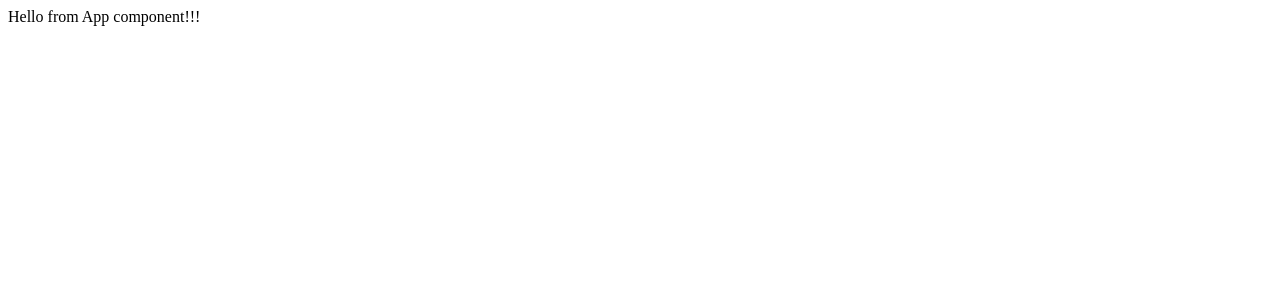
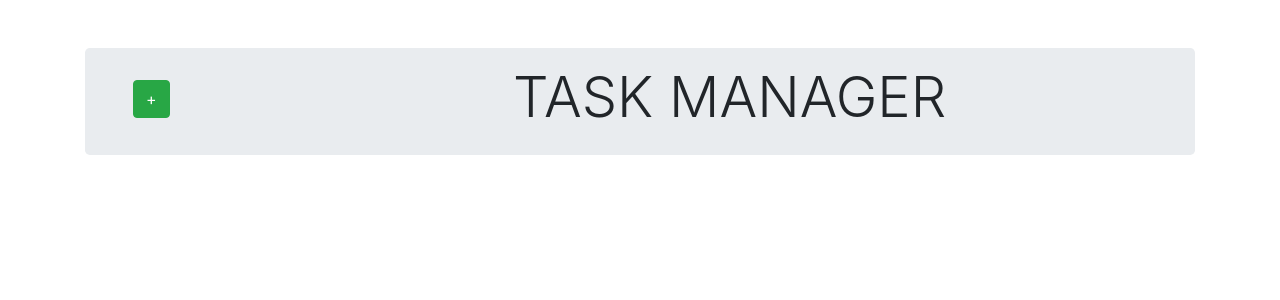
Before and after one commit to patrick204nqh/redux-manager-task, a React (Create React App) app: page / in a window 1280 px wide. Shown: the top 300 px of the page. Built offline with nearby package versions, Linux system fonts and the light colour scheme.

Commit message:
show/hide todo form

```diff
--- a/package.json
+++ b/package.json
@@ -6,6 +6,7 @@
     "@testing-library/jest-dom": "^4.2.4",
     "@testing-library/react": "^9.5.0",
     "@testing-library/user-event": "^7.2.1",
+    "bootstrap": "^4.5.0",
     "react": "^16.13.1",
     "react-dom": "^16.13.1",
     "react-scripts": "3.4.1"
--- a/src/App.js
+++ b/src/App.js
@@ -1,7 +1,13 @@
 import React from 'react';
+import 'bootstrap/dist/css/bootstrap.min.css';
+import TasksPage from './components/TasksPage';
 
 function App() {
-  return <>Hello from App component!!!</>;
+  return (
+    <>
+      <TasksPage />
+    </>
+  );
 }
 
 export default App;
--- /dev/null
+++ b/src/components/TasksPage.js
@@ -0,0 +1,58 @@
+import React, { useState } from 'react';
+
+const TasksPage = () => {
+  const [cardForm, showCardForm] = useState(false);
+  const [title, setTitle] = useState('');
+  const [description, setDescription] = useState('');
+
+  const onChangeTitle = (e) => {
+    setTitle(e.target.value);
+  };
+
+  const formToggler = () => {
+    showCardForm(!cardForm);
+  };
+  return (
+    <div className='container my-5'>
+      <div className='jumbotron py-3'>
+        <div className='row'>
+          <div className='col-md-2'>
+            <button className='btn btn-success m-3' onClick={formToggler}>
+              +
+            </button>
+          </div>
+          <div className='col-md-10'>
+            <h2 className='display-4 text-center text-uppercase'>
+              Task Manager
+            </h2>
+          </div>
+        </div>
+        {/* Inputs Form */}
+        {cardForm && (
+          <form>
+            <div className='form-group'>
+              <input
+                type='text'
+                className='form-control'
+                placeholder='Task Title'
+                onChange={onChangeTitle}
+              />
+            </div>
+            <div className='form-group'>
+              <textarea
+                type='text'
+                className='form-control'
+                placeholder='Task Description'
+              ></textarea>
+            </div>
+            <button type='submit' className='btn btn-primary'>
+              Submit
+            </button>
+          </form>
+        )}
+      </div>
+    </div>
+  );
+};
+
+export default TasksPage;
```
Also changed, not shown: src/components/Task.js (added, +11 -0 lines), src/components/TasksList.js (added, +11 -0 lines), 2 other files (tests, documents, lock files or other folders).
